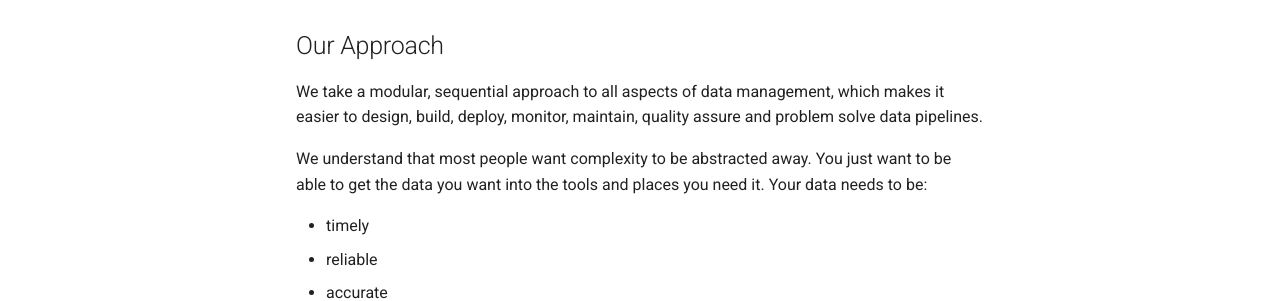
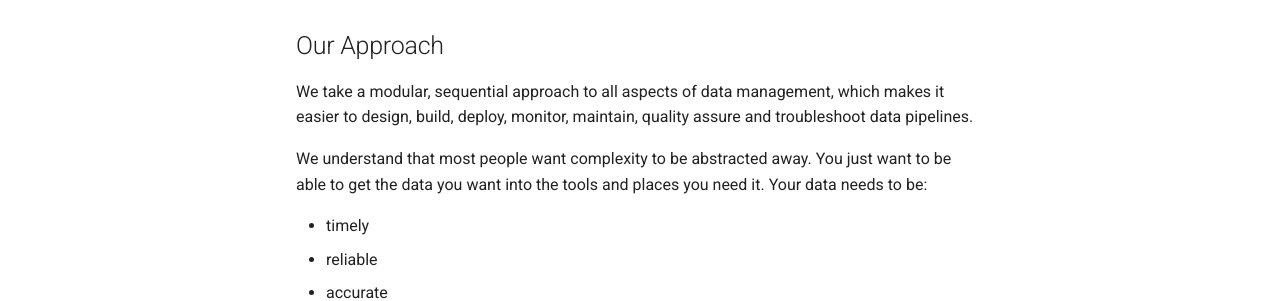
Before and after one commit to beepbeeptechnology/beepbeeptechnology.github.io, an MkDocs documentation site: the page built from docs/index.md, in a window 1280 px wide and 1257 px high. Shown: the part 670-971 px from the top of the window. Built offline with MkDocs 1.6.1 and Material for MkDocs 9.7.7, drawn with Linux system fonts in a browser that asks for light colours.

Commit message:
Minor edits

```diff
--- a/docs/index.md
+++ b/docs/index.md
@@ -15,7 +15,7 @@ We believe that you just want your data exactly where you need it, consistently
 That's where we come in.
 
 ## Our Approach
-We take a modular, sequential approach to all aspects of data management, which makes it easier to design, build, deploy, monitor, maintain, quality assure and problem solve data pipelines.
+We take a modular, sequential approach to all aspects of data management, which makes it easier to design, build, deploy, monitor, maintain, quality assure and troubleshoot data pipelines.
 
 We understand that most people want complexity to be abstracted away.  You just want to be able to get the data you want into the tools and places you need it.  Your data needs to be:
 
```
Also changed, not shown: docs/how_we_work.md (+1 -1 lines).
